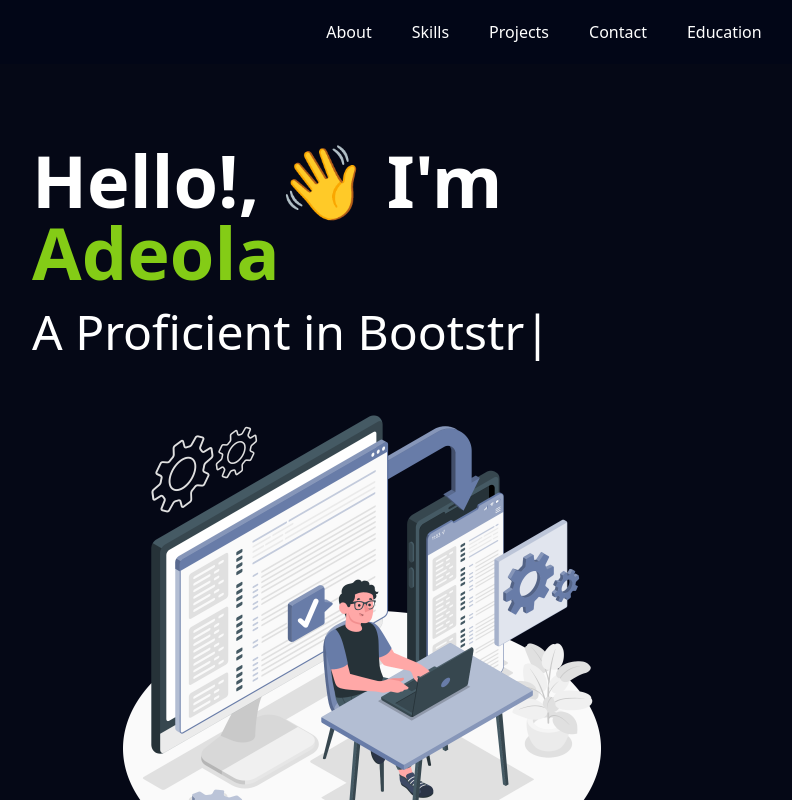
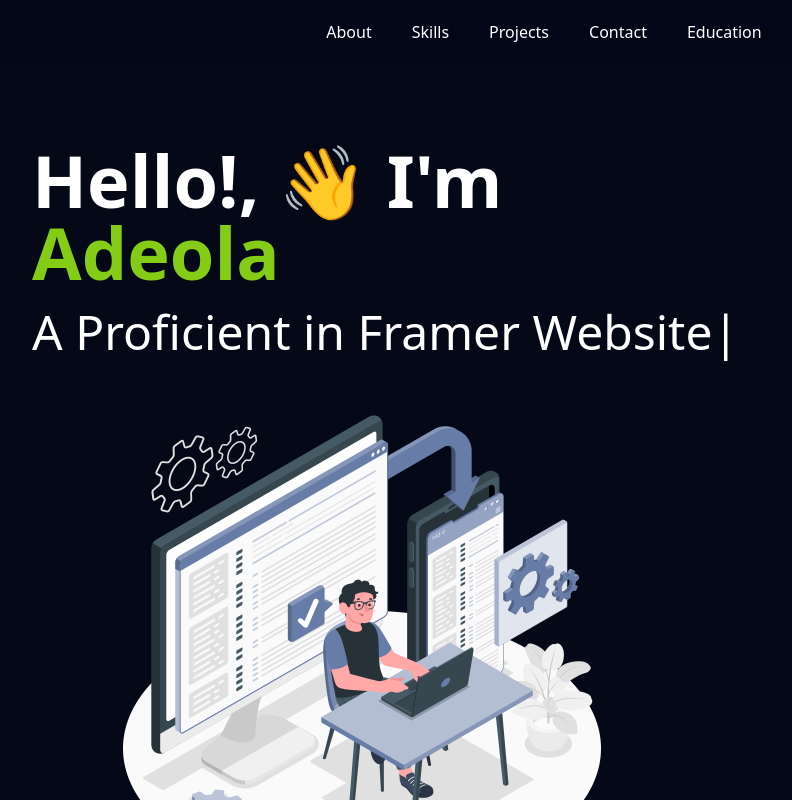
Before and after one commit to okunadeAdeola/React-portfolio, a React (Vite) app: page / in a window 1280 px wide. Shown: the top 800 px of the page, without its empty margins (96-888 px from the left). Built offline with nearby package versions, Linux system fonts and the light colour scheme.

Commit message:
first commit

```diff
--- a/src/component/Middle.jsx
+++ b/src/component/Middle.jsx
@@ -23,7 +23,7 @@
                                 800,
                                 "CSS",
                                 800,
-                                "Bootstrap",
+                                "Framer Website",
                                 800,
                                 "MERN Stack",
                                 800,
```
